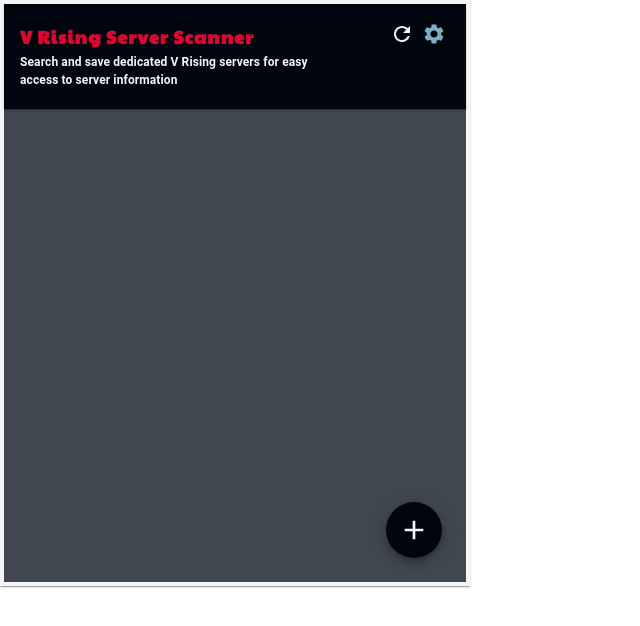
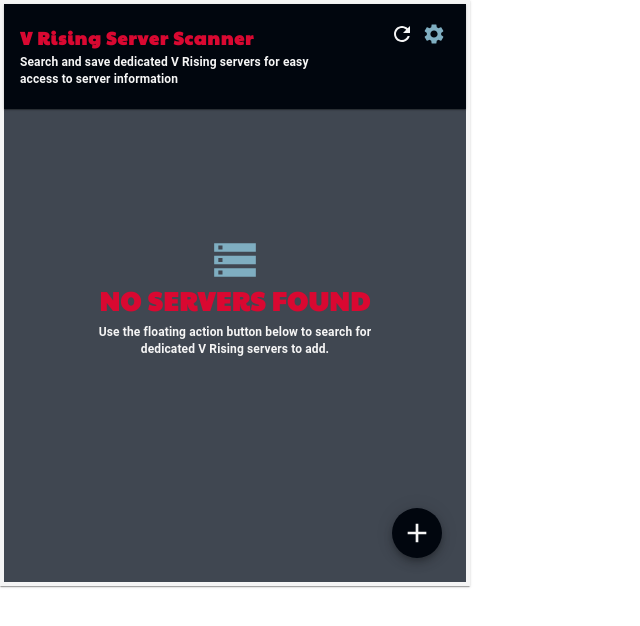
Before and after one commit to NeverEnder4/server-scanner-chrome-extension, a React (Create React App) app: page / in a window 1280 px wide. Shown: the top 626 px of the page, without its empty margins (0-640 px from the left). Built offline with nearby package versions, Linux system fonts and the light colour scheme.

Commit message:
feat(Home View): Add No Server Found UI

```diff
--- a/src/layouts/PopupLayout/Header/Header.jsx
+++ b/src/layouts/PopupLayout/Header/Header.jsx
@@ -2,8 +2,9 @@
 import { Box, useTheme } from '@mui/material';
 import HeaderText from './HeaderText';
 import HeaderButtons from './HeaderButtons';
+import { HEADER_HEIGHT } from './constant';
 
-function Header() {
+export function Header() {
   const theme = useTheme();
 
   return (
@@ -11,7 +12,7 @@
       sx={{
         backgroundColor: theme.palette.common.black,
         boxShadow: theme.shadows[1],
-        height: 105,
+        height: HEADER_HEIGHT,
         width: '100%',
         display: 'flex',
         alignItems: 'center',
--- a/src/layouts/PopupLayout/Header/HeaderText.jsx
+++ b/src/layouts/PopupLayout/Header/HeaderText.jsx
@@ -35,11 +35,7 @@
         {HEADER_TITLE}
       </ButtonBase>
       <Typography
-        sx={{
-          fontSize: 12,
-          fontWeight: 'bold',
-          color: theme.palette.common.white,
-        }}
+        variant="body2"
       >
         {HEADER_DESCRIPTION}
       </Typography>
--- a/src/layouts/PopupLayout/Header/constant.js
+++ b/src/layouts/PopupLayout/Header/constant.js
@@ -1,3 +1,5 @@
 export const HEADER_TITLE = 'V Rising Server Scanner';
 
 export const HEADER_DESCRIPTION = 'Search and save dedicated V Rising servers for easy access to server information';
+
+export const HEADER_HEIGHT = 105;
--- a/src/layouts/PopupLayout/Header/index.js
+++ b/src/layouts/PopupLayout/Header/index.js
@@ -1,3 +1,3 @@
-import Header from './Header';
+import { Header } from './Header';
 
 export default Header;
--- a/src/theme/index.js
+++ b/src/theme/index.js
@@ -17,6 +17,21 @@
       800: '#404751',
     },
   },
+  typography: {
+    h1: {
+      fontSize: 26,
+      fontWeight: 'bold',
+      letterSpacing: 1,
+      fontFamily: 'Paytone One, sans-serif',
+    },
+    body1: {
+      fontSize: 12,
+    },
+    body2: {
+      fontSize: 12,
+      fontWeight: 'bold',
+    },
+  },
   components: {
     MuiFab: {
       styleOverrides: {
@@ -30,6 +45,22 @@
         }),
       },
     },
+    MuiTypography: {
+      styleOverrides: {
+        root: ({ ownerState }) => {
+          const styles = {};
+          if (ownerState.variant === 'body1' || ownerState.variant === 'body2') {
+            styles.color = theme.palette.common.white;
+          }
+
+          if (ownerState.variant === 'h1') {
+            styles.color = theme.palette.primary.main;
+          }
+
+          return styles;
+        },
+      },
+    },
   },
 });
 
--- a/src/views/Home/Home.jsx
+++ b/src/views/Home/Home.jsx
@@ -2,9 +2,11 @@
 import { Fab, Zoom, useTheme } from '@mui/material';
 import AddIcon from '@mui/icons-material/Add';
 
+import NoServersFound from './NoServersFound';
 import PopupLayout from '../../layouts/PopupLayout';
 import useNavigation from '../../hooks/useNavigation';
 import viewNames from '../viewNames';
+import FAB_DIAMETER from './constant';
 
 const ICON_DIMENSION = 32;
 
@@ -19,6 +21,7 @@
 
   return (
     <PopupLayout>
+      <NoServersFound />
       <Zoom
         in={currentView === viewNames.HOME}
         timeout={transitionDuration}
@@ -33,6 +36,8 @@
             position: 'absolute',
             right: theme.spacing(3),
             bottom: theme.spacing(3),
+            width: FAB_DIAMETER,
+            height: FAB_DIAMETER,
           }}
           aria-label="Add Server"
         >
--- /dev/null
+++ b/src/views/Home/NoServersFound.jsx
@@ -0,0 +1,41 @@
+import React from 'react';
+import { Typography, Box, useTheme } from '@mui/material';
+import StorageIcon from '@mui/icons-material/Storage';
+
+import { HEADER_HEIGHT } from '../../layouts/PopupLayout/Header/constant';
+import FAB_DIAMETER from './constant';
+
+const NSF = 'NO SERVERS FOUND';
+const NSF_DESCRIPTION = 'Use the floating action button below to search for dedicated V Rising servers to add.';
+const CONTAINER_WIDTH = '100%';
+const ICON_DIMENSION = 50;
+const FAB_VERTICAL_MARGIN = 48;
+
+function NoServersFound() {
+  const theme = useTheme();
+
+  return (
+    <Box
+      sx={{
+        display: 'flex',
+        flexDirection: 'column',
+        justifyContent: 'center',
+        alignItems: 'center',
+        width: CONTAINER_WIDTH,
+        height: `calc(${CONTAINER_WIDTH} - ${HEADER_HEIGHT}px - ${FAB_DIAMETER}px - ${FAB_VERTICAL_MARGIN}px)`,
+      }}
+    >
+      <StorageIcon
+        sx={{
+          width: ICON_DIMENSION,
+          height: ICON_DIMENSION,
+          fill: theme.palette.secondary.light,
+        }}
+      />
+      <Typography sx={{ marginBottom: theme.spacing(1) }} variant="h1">{NSF}</Typography>
+      <Typography sx={{ textAlign: 'center', width: 275 }} variant="body2">{NSF_DESCRIPTION}</Typography>
+    </Box>
+  );
+}
+
+export default NoServersFound;
--- /dev/null
+++ b/src/views/Home/constant.js
@@ -0,0 +1,3 @@
+const FAB_DIAMETER = 50;
+
+export default FAB_DIAMETER;
```
